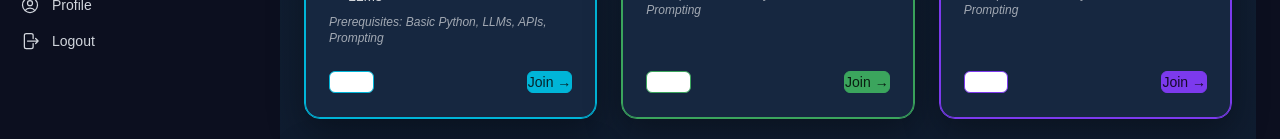
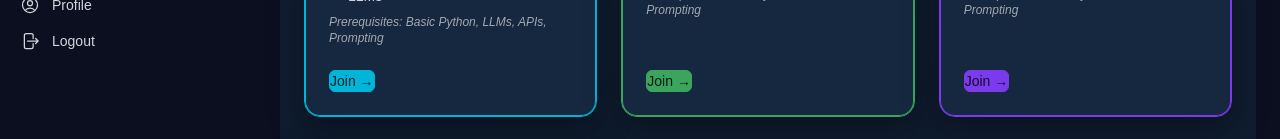
Before and after one commit to Thrinath008/home-page-tecolab, a Next.js app in the folder home-page/: page /dashboard/projects in a window 1280 px wide. Shown: the part 717-856 px from the top of the page. Built offline with nearby package versions, Linux system fonts and the light colour scheme; grey boxes are pictures that could not be loaded.

Commit message:
Make project cards clickable and update UI
Wrapped ProjectCard in a Link to make the entire card clickable, improved button styling, and removed redundant Details button. Also added a placeholder for the dashboard settings page.

```diff
--- a/home-page/src/app/(dashboard)/dashboard/projects/page.tsx
+++ b/home-page/src/app/(dashboard)/dashboard/projects/page.tsx
@@ -121,8 +121,11 @@ function ProjectCard({ project }: { project: Project }) {
   const accent = ACCENTS[project.variant]
 
   return (
+    <Link href={`/dashboard/projects/${project.id}`} className="h-full">
       <Card
-      className="group flex h-full flex-col overflow-hidden rounded-2xl shadow-sm transition-all"
+        className={cn(
+          "group flex h-full flex-col overflow-hidden rounded-2xl shadow-sm transition-all cursor-pointer"
+        )}
         style={{
           background: BRAND.card,
           borderColor: accent.base,
@@ -200,19 +203,6 @@ function ProjectCard({ project }: { project: Project }) {
         </CardContent>
 
         <CardFooter className="mt-auto flex items-center justify-between">
-        <Link href={`/dashboard/projects/${project.id}`}>
-          <Button
-            variant="outline"
-            className={cn(
-              "text-sm text-white",
-              "border",
-            )}
-            style={{ borderColor: ACCENTS[project.variant].base }}
-          >
-            Details
-          </Button>
-        </Link>
-
           <Button
             className="text-sm font-medium"
             style={{
@@ -225,5 +215,6 @@ function ProjectCard({ project }: { project: Project }) {
           </Button>
         </CardFooter>
       </Card>
+    </Link>
   )
 }
```
Also changed, not shown: home-page/src/app/(dashboard)/dashboard/settings/page.tsx (added). Lines whose indentation alone changed are shown as unchanged.
